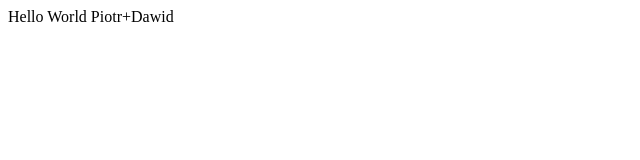
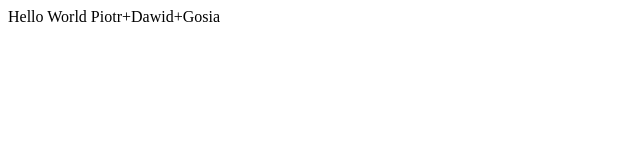
Before and after one commit to DawidKrupski/Zadanie-1, a plain HTML site: page index.html in a window 1280 px wide. Shown: the full height of the page, 0-640 px from the left. Drawn offline with Linux system fonts and the light colour scheme.

Commit message:
Zmiany Gosi

```diff
--- a/index.html
+++ b/index.html
@@ -6,6 +6,6 @@
     <title>Document</title>
   </head>
   <body>
-    Hello World Piotr+Dawid
+    Hello World Piotr+Dawid+Gosia
   </body>
 </html>
```
